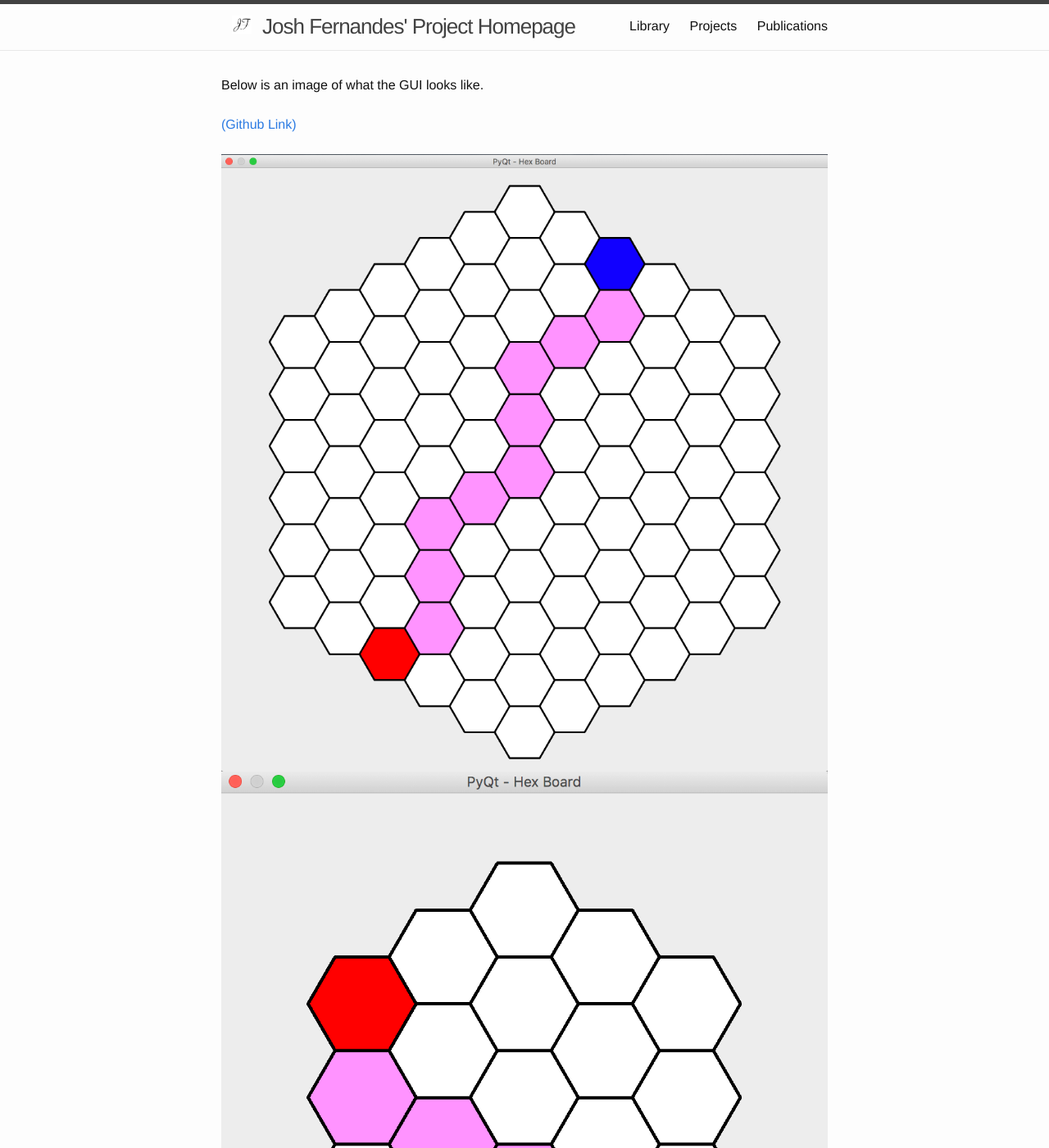
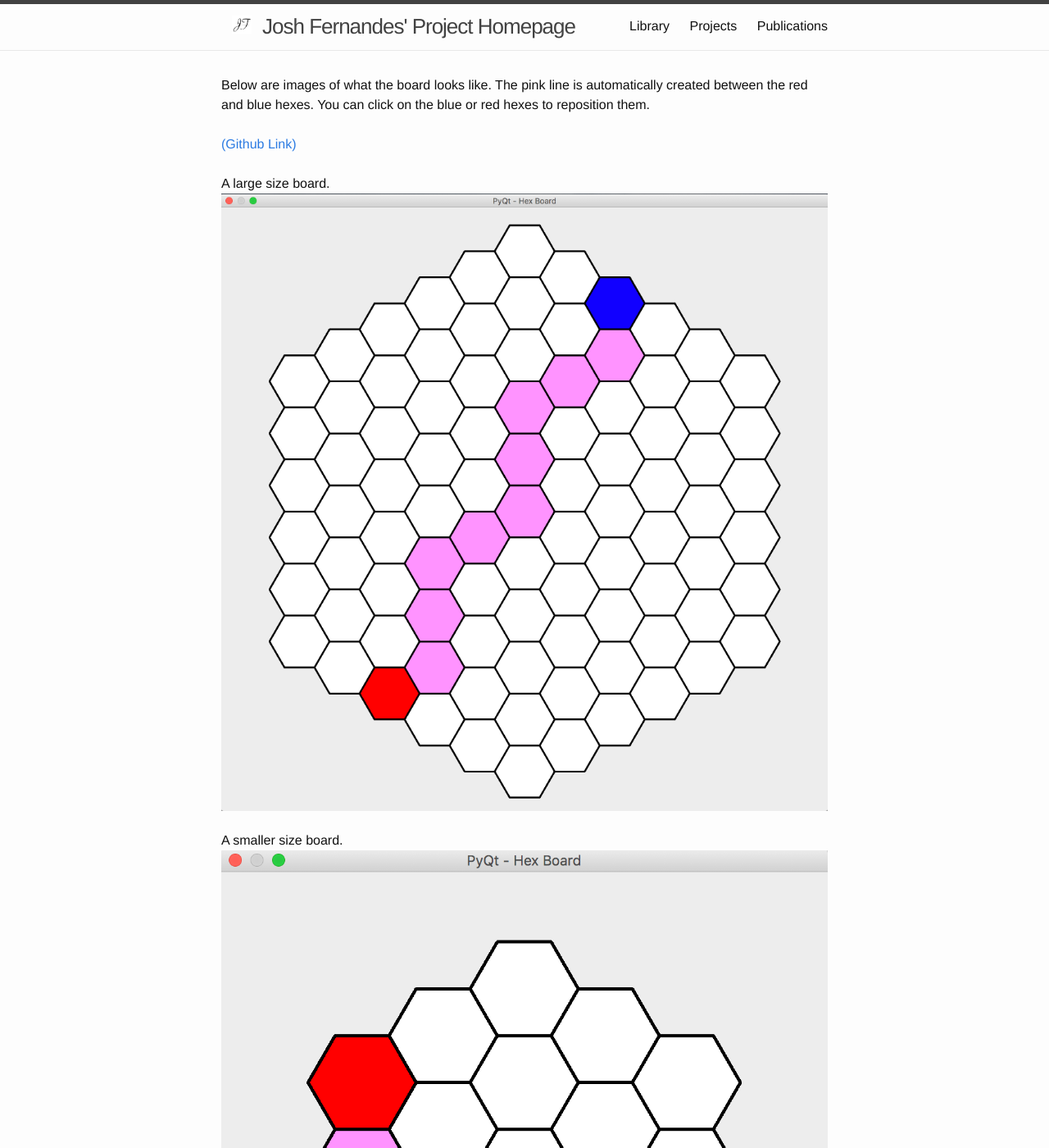
Before and after one commit to jmfernandes/jmfernandes.github.io, a Jekyll site: the page python_hex.html, which Jekyll copies as it is, in a window 1280 px wide and 1400 px high. Shown: the whole window at 82% size. Built offline with Jekyll 4.4.1, drawn with Linux system fonts in a browser that asks for light colours.

Commit message:
removed the sizes

```diff
--- a/python_hex.html
+++ b/python_hex.html
@@ -96,7 +96,7 @@
 
 <div class="container">
 
-  Below is an image of what the GUI looks like.
+  Below are images of what the board looks like. The pink line is automatically created between the red and blue hexes. You can click on the blue or red hexes to reposition them.
 
   <br />
   <br />
@@ -106,11 +106,15 @@
   <br />
   <br />
 
-  <img width="1000" src="/assets/images/hex_big.png">
-
+  <!-- <img width="1000" src="/assets/images/hex_big.png"> -->
+  A large size board.
+  <img src="/assets/images/hex_big.png">
+  <br />
   <br />
 
-  <img width="1000" src="/assets/images/hex_small.png">
+  A smaller size board.
+  <br />
+  <img src="/assets/images/hex_small.png">
 
 </div>
 
```
